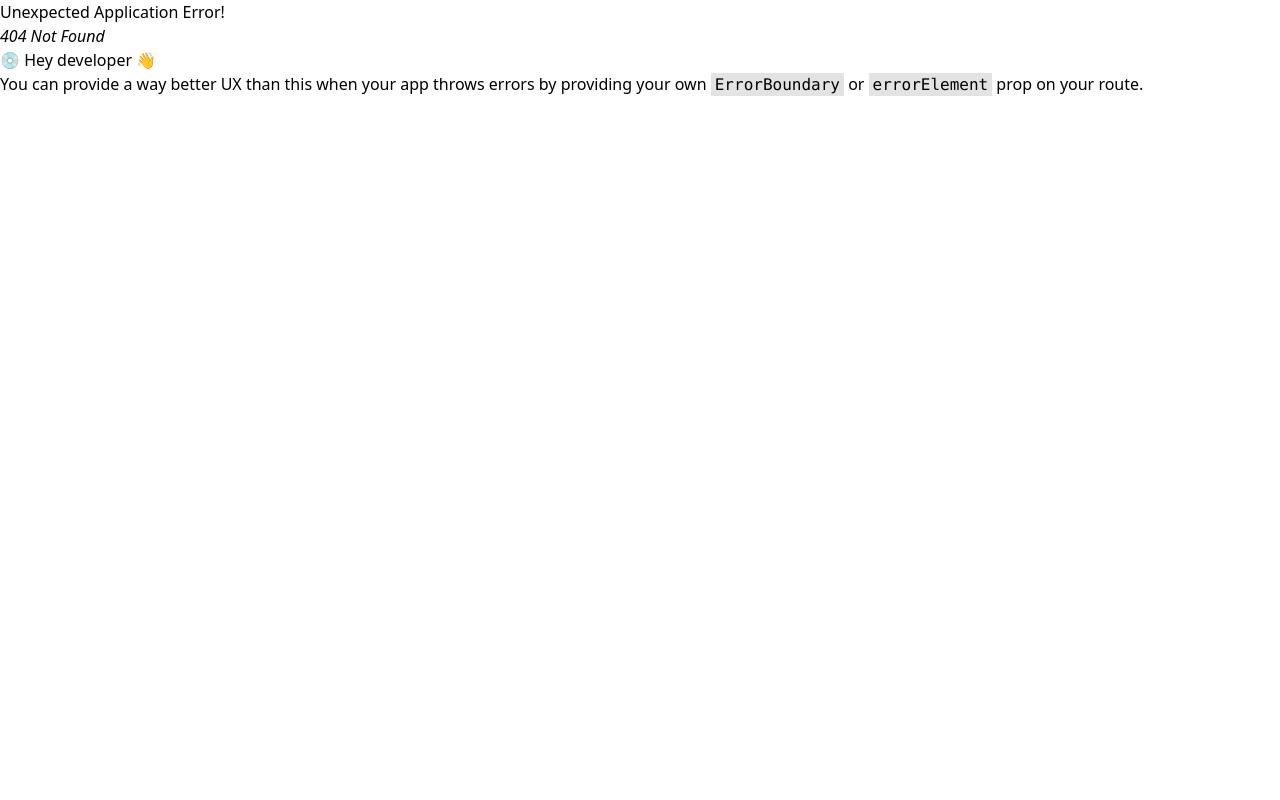
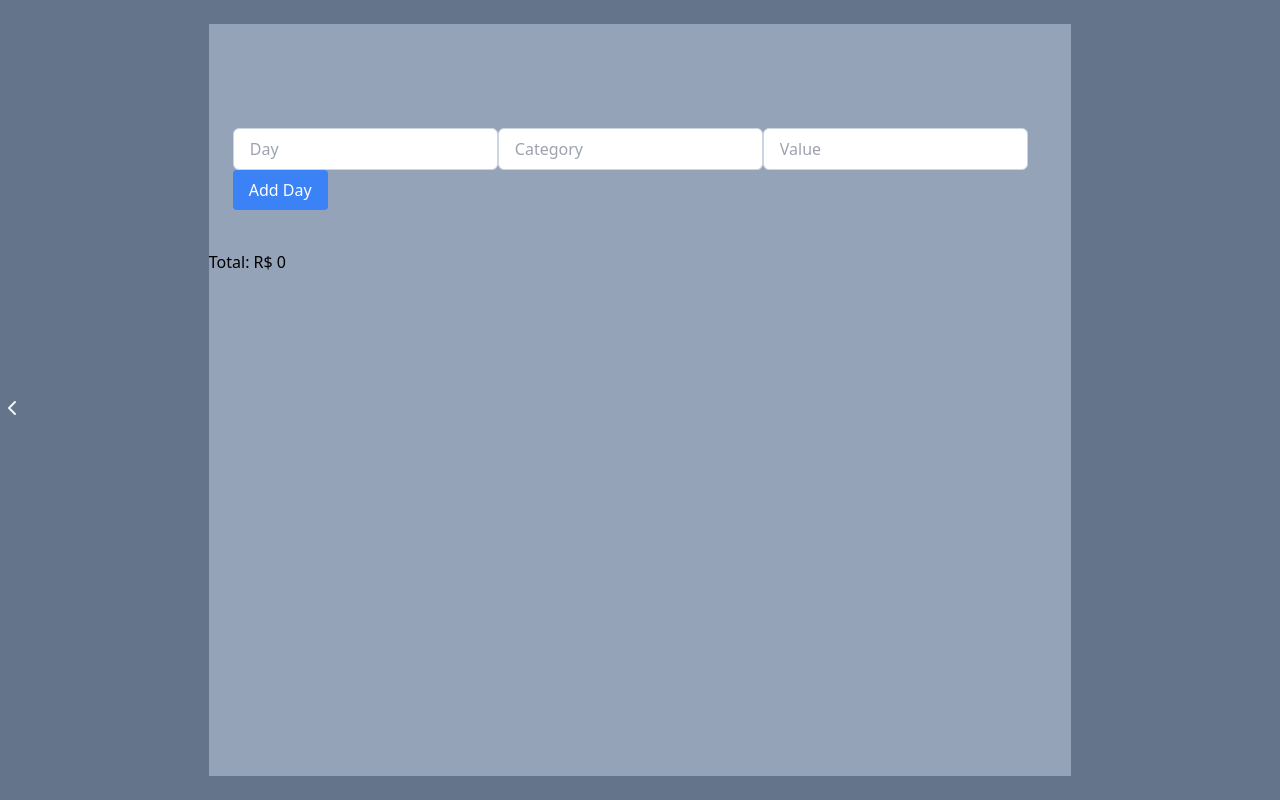
Before and after one commit to ArthurPrzygocki/curso-de-react, a React (Vite) app: page /mes in a window 1280 px wide. Before the commit this address had no page. Built offline with nearby package versions, Linux system fonts and the light colour scheme.

Commit message:
Gerenciamento de Gasto

```diff
--- a/src/App.jsx
+++ b/src/App.jsx
@@ -1,65 +1,23 @@
-import { useState, useEffect} from 'react';
-import AddTask from './components/AddTask';
-import Tasks from './components/Tasks';
-import Title from './components/Title';
+
+import { useNavigate } from 'react-router-dom';
 
 
 function App() {
-  const [tasks, setTasks] = useState(JSON.parse(localStorage.getItem("tasks")) || []);
+    const navigate = useNavigate();
 
-  useEffect(() => {localStorage.setItem("tasks", JSON.stringify(tasks))}, [tasks])
-
-  useEffect(() => {
-      // const fetchTasks = async () => {
-      //   // Chamar APi
-      //   const response = await fetch("https://jsonplaceholder.typicode.com/todos?_limit=10", {
-      //     method: "GET",
-      //   }
-      // );
-
-      //   // Pegar os dados que ela Retorna
-      //   const data = await response.json();
-
-      //   // Armazenar os dados no State
-      //   setTasks(data);
-      // };
-    // Se quiser, voce pode chamar uma API para pegar as tarefas
-    //fetchTasks();
-  }, []);
-
-  function onTaskClick(taskId) {
-    const newTasks = tasks.map((task) => {
-      if (task.id === taskId) {
-        return { ...task, isCompleted: !task.isCompleted };
-      }
-      return task;
-    });
-    setTasks(newTasks);
+  function onNavigateToDinheiroPage() {
+    navigate("/dinheiro");
   }
 
-  function onDeleteTaskClick(taskId) {
-    const newTasks = tasks.filter((task) => task.id !== taskId);
-    setTasks(newTasks);
-  }
-
-  function onAddTaskSubmit(title, description) {
-    const newTask = {
-      id: tasks.length + 1,
-      title,
-      description,
-      isCompleted: false,
-    };
-    setTasks([...tasks, newTask]);
+  function onNavigateToGerenciadorPage() {
+    navigate("/gerenciador");
   }
 
   return (
-    <div className="w-screen h-screen bg-slate-500 flex justify-center p-6">
-      <div className="w-[500px] space-y-4">
-        <Title>Gerenciador de Tarefas</Title>
-        <AddTask onAddTaskSubmit={onAddTaskSubmit} />
-        <Tasks tasks ={tasks} onTaskClick={onTaskClick} onDeleteTaskClick={onDeleteTaskClick} />
+    <div className="w-screen h-screen bg-slate-500 justify-center p-6 flex gap-4">
+      <button onClick={onNavigateToDinheiroPage} className="bg-green-800 w-50 h-20 rounded-md">Gerenciamento de Dinheiro</button>
+      <button onClick={onNavigateToGerenciadorPage} className="bg-blue-500 w-50 h-20 rounded-md">Gerenciamento de Tarefas</button>
 
-      </div>
     </div>
   );
 }
--- /dev/null
+++ b/src/components/AddDay.jsx
@@ -0,0 +1,26 @@
+import Input from "../components/Input";
+
+function AddDay({ onAddDiaSubmit }) {
+  return (
+    <div>
+      <form onSubmit={(e) => {
+        e.preventDefault();
+        const formData = new FormData(e.target);
+        const dia = formData.get("day");
+        const categorias = formData.get("category").split(",");
+        const valor = parseFloat(formData.get("value"));
+        onAddDiaSubmit(dia, categorias, valor);
+      }}>
+        <Input type="text" id="day" name="day" placeholder="Day" />
+        <Input type="text" id="category" name="category" placeholder="Category" />
+        <Input type="number" id="value" name="value" placeholder="Value" />
+
+        <button type="submit" className="bg-blue-500 text-white px-4 py-2 rounded hover:bg-blue-600">
+          Add Day
+        </button>
+      </form>
+    </div>
+  );
+}
+
+export default AddDay;
--- /dev/null
+++ b/src/components/Meses.jsx
@@ -0,0 +1,23 @@
+import { useNavigate } from "react-router-dom";
+
+function Meses({ mes }) {
+    const navigate = useNavigate();
+
+    function onSeeMesClick() {
+        const query = new URLSearchParams();
+        query.set("titleMes", mes);
+
+        navigate(`/mes?${query.toString()}`);
+    }
+
+    return (
+        <button
+            onClick={onSeeMesClick}
+            className="bg-green-400 text-center w-32 text-white p-2 rounded-md"
+        >
+            {mes}
+        </button>
+    );
+}
+
+export default Meses;
--- /dev/null
+++ b/src/components/Total.jsx
@@ -0,0 +1,11 @@
+function Total({ dias }) {
+    const total = dias.reduce((soma, dia) => {
+        return soma + dia.valor;
+    }, 0);
+
+    return (
+        <h1>Total: R$ {total}</h1>
+    );
+}
+
+export default Total;
--- /dev/null
+++ b/src/pages/DinheiroPage.jsx
@@ -0,0 +1,22 @@
+import Meses from "../components/Meses";
+import Title from "../components/Title";
+//import { useNavigate } from "react-router-dom";
+
+function DinheiroPage() {
+    //const navigate = useNavigate();
+    const meses = ["Janeiro", "Fevereiro", "Março", "Abril", "Maio", "Junho", "Julho", "Agosto", "Setembro", "Outubro", "Novembro", "Dezembro"];
+
+    return (
+        <div className="w-screen h-screen bg-slate-500 justify-center p-6 flex">
+            <div className="w-[70%] space-y-4 bg-slate-400"> <Title>Gerenciador de Gastos</Title>
+                <div className="flex flex-wrap gap-2 p-6">
+                    {meses.map((mes) => (
+                        <Meses key={mes} mes={mes} />
+                    ))}
+                </div>
+            </div>
+        </div>
+    );
+}
+
+export default DinheiroPage;
--- /dev/null
+++ b/src/pages/GerenciadorPage.jsx
@@ -0,0 +1,69 @@
+import { useEffect, useState } from "react";
+import AddTask from "../components/AddTask";
+import Tasks from "../components/Tasks";
+import Title from "../components/Title";
+import { useNavigate } from "react-router-dom";
+import Button from "../components/Button";
+
+function GerenciadorPage() {
+    const [tasks, setTasks] = useState(JSON.parse(localStorage.getItem("tasks")) || []);
+      const navigate = useNavigate();
+
+      useEffect(() => {localStorage.setItem("tasks", JSON.stringify(tasks))}, [tasks])
+
+      useEffect(() => {
+          // const fetchTasks = async () => {
+          //   // Chamar APi
+          //   const response = await fetch("https://jsonplaceholder.typicode.com/todos?_limit=10", {
+          //     method: "GET",
+          //   }
+          // );
+
+          //   // Pegar os dados que ela Retorna
+          //   const data = await response.json();
+
+          //   // Armazenar os dados no State
+          //   setTasks(data);
+          // };
+        // Se quiser, voce pode chamar uma API para pegar as tarefas
+        //fetchTasks();
+      }, []);
+
+      function onTaskClick(taskId) {
+        const newTasks = tasks.map((task) => {
+          if (task.id === taskId) {
+            return { ...task, isCompleted: !task.isCompleted };
+          }
+          return task;
+        });
+        setTasks(newTasks);
+      }
+
+      function onDeleteTaskClick(taskId) {
+        const newTasks = tasks.filter((task) => task.id !== taskId);
+        setTasks(newTasks);
+      }
+
+      function onAddTaskSubmit(title, description) {
+        const newTask = {
+          id: tasks.length + 1,
+          title,
+          description,
+          isCompleted: false,
+        };
+        setTasks([...tasks, newTask]);
+      }
+
+        return (
+    <div className="w-screen h-screen bg-slate-500 flex justify-center p-6">
+      <div className="w-[500px] space-y-4">
+        <Button onClick={() => navigate(-1)} className="bg-blue-500 text-white p-2 rounded-md">Voltar</Button>
+        <Title>Gerenciador de Tarefas</Title>
+        <AddTask onAddTaskSubmit={onAddTaskSubmit} />
+        <Tasks tasks ={tasks} onTaskClick={onTaskClick} onDeleteTaskClick={onDeleteTaskClick} />
+
+      </div>
+    </div>)
+    }
+
+export default GerenciadorPage;
--- /dev/null
+++ b/src/pages/MesPage.jsx
@@ -0,0 +1,60 @@
+import { useSearchParams } from "react-router-dom";
+import Title from "../components/Title";
+import { useState } from "react";
+import AddDay from "../components/AddDay";
+import Button from "../components/Button";
+import { TrashIcon, ChevronLeftIcon } from "lucide-react";
+import Total from "../components/Total";
+import { useNavigate } from "react-router-dom";
+
+
+function MesPage(){
+    const navigate = useNavigate();
+    const [searchParams] = useSearchParams();
+    const mes = searchParams.get("titleMes");
+    const [dias, setDias] = useState(JSON.parse(localStorage.getItem("dias")) || []);
+    const diasDoMes = dias.filter((dia) => dia.mes === mes);
+
+    function onAddDiaSubmit(dia, categorias, valor) {
+        const newDia = {
+            id: dias.length + 1,
+            dia,
+            mes: mes,
+            categorias,
+            valor,
+        };
+        setDias([...dias, newDia]);
+        localStorage.setItem("dias", JSON.stringify([...dias, newDia]));
+    }
+    function onDeleteDia(id) {
+        const novosDias = dias.filter((dia) => dia.id !== id);
+
+        setDias(novosDias);
+        localStorage.setItem("dias", JSON.stringify(novosDias));
+}
+
+    return(
+        <div className="w-screen h-screen bg-slate-500 justify-center p-6 flex">
+            <div className="w-[70%] space-y-4 bg-slate-400">
+                <Title>{mes}</Title>
+                <button onClick={() => navigate(-1)} className="absolute left-0 top-0 bottom-0 text-slate-100"><ChevronLeftIcon /></button>
+
+                <div className="flex flex-wrap gap-2 p-6">
+                    {diasDoMes.map((dia, index) => (
+                        <div key={index} className="bg-slate-300 p-4 rounded-lg">
+                            <p>{dia.dia}</p>
+                            <p>{dia.categorias}</p>
+                            <p>{dia.valor}</p>
+                            <Button onClick={() => onDeleteDia(dia.id)}><TrashIcon /></Button>
+                        </div>
+                    ))}
+
+                </div>
+                <div className="flex flex-wrap gap-2 p-6"><AddDay onAddDiaSubmit={onAddDiaSubmit} /></div>
+                <Total dias={diasDoMes} />
+            </div>
+        </div>
+    )
+}
+
+export default MesPage
```
Also changed, not shown: src/main.jsx (+15 -0 lines).
